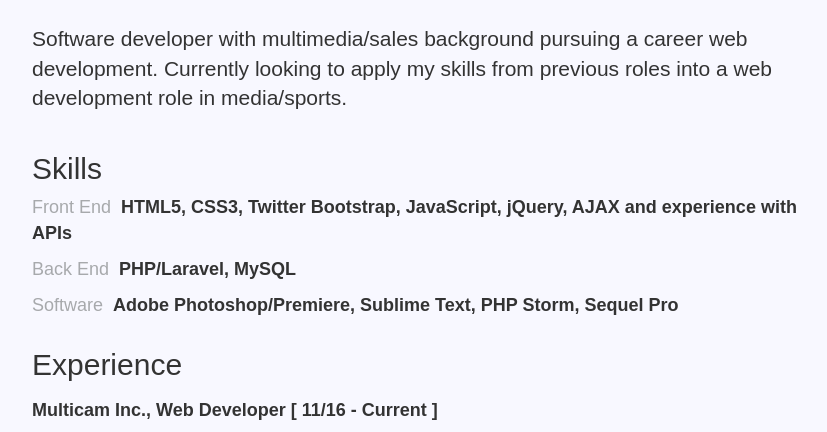
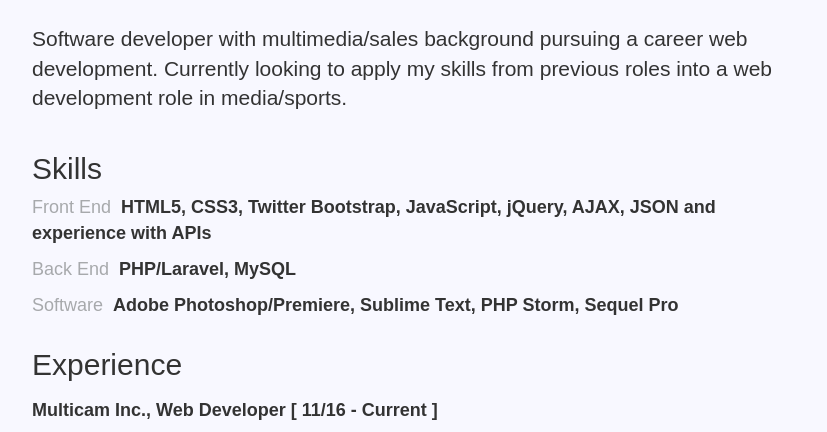
Before and after one commit to cmd1603/personal-site.dev, a PHP site: page /resume.php in a window 1280 px wide. Shown: the part 135-567 px from the top of the page, without its empty margins (224-1051 px from the left). Run offline with PHP 8.4, Linux system fonts and the light colour scheme; some libraries are stand-ins or nearby versions.

Commit message:
Updated resume

```diff
--- a/public/resume.php
+++ b/public/resume.php
@@ -42,7 +42,7 @@ extract(pageController());
 			<h2 class="resume_head_gray">Skills</h2>
 			<div class="row">
 				<div class="col-xs-12 col-sm-12 col-md-12 col-lg-12 col-xl-12">
-					<p><span class="skill_category">Front End</span>HTML5, CSS3, Twitter Bootstrap, JavaScript, jQuery, AJAX and experience with APIs</p>
+					<p><span class="skill_category">Front End</span>HTML5, CSS3, Twitter Bootstrap, JavaScript, jQuery, AJAX, JSON and experience with APIs</p>
 					<p><span class="skill_category">Back End</span>PHP/Laravel, MySQL</p>
 					<p><span class="skill_category">Software</span>Adobe Photoshop/Premiere, Sublime Text, PHP Storm, Sequel Pro</p>
 				</div>
```
